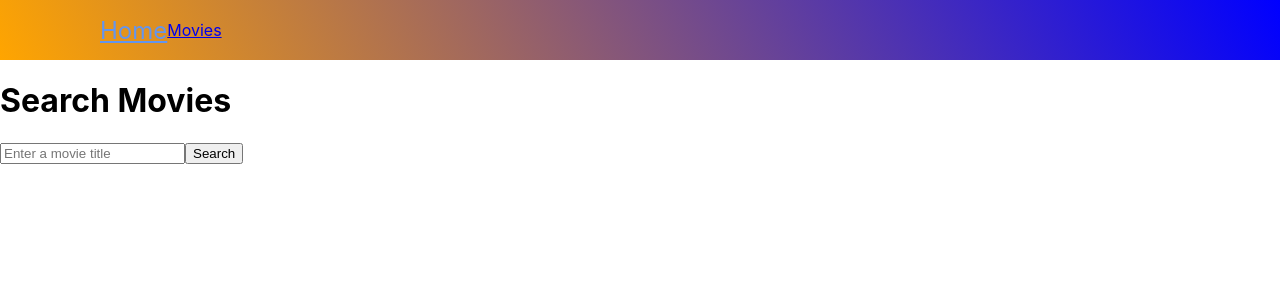
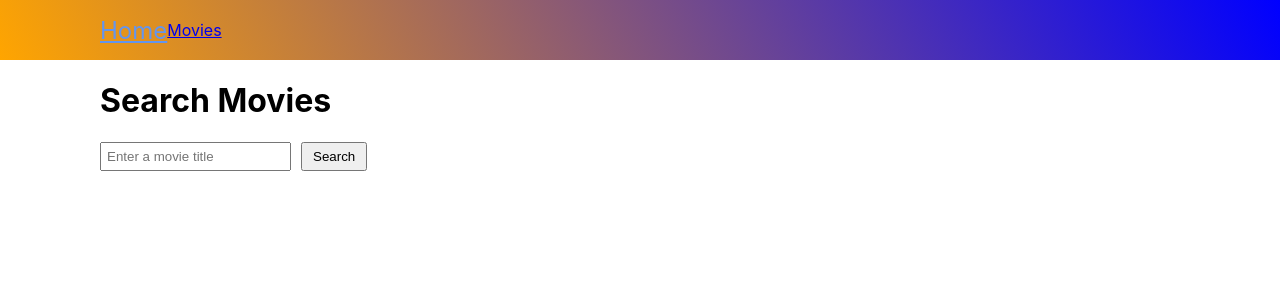
Before and after one commit to Mariusz-72/goit-react-hw-05-movies, a React (Create React App) app: page /movies in a window 1280 px wide. Shown: the top 300 px of the page. Built offline with nearby package versions, Linux system fonts and the light colour scheme.

Commit message:
update 2.4

```diff
--- a/package.json
+++ b/package.json
@@ -8,6 +8,7 @@
     "@testing-library/react": "^12.1.4",
     "@testing-library/user-event": "^13.5.0",
     "axios": "^1.6.2",
+    "node-fetch": "^2.7.0",
     "normalize.css": "^8.0.1",
     "react": "^18.2.0",
     "react-dom": "^18.2.0",
--- a/src/components/Home/Home.jsx
+++ b/src/components/Home/Home.jsx
@@ -1,6 +1,7 @@
 import React, { useEffect, useState } from 'react';
 import { Link } from 'react-router-dom';
 import { getTrendingMovies } from 'services/Api';
+
 import css from './Home.module.css';
 
 const Home = () => {
@@ -12,7 +13,10 @@ const Home = () => {
             const response = await getTrendingMovies();
             setMovies(response.results);
         } catch (error) {
-                console.log('There is a problem with loading popular movies:', error);
+            console.log(
+            'Wystąpił błąd podczas pobierania popularnych filmów:',
+            error
+            );
         }
 };
 
@@ -20,16 +24,18 @@ const Home = () => {
     }, []);
 
 const [hoveredMovieId, setHoveredMovieId] = useState(null);
+
 const handleMouseEnter = movieId => {
         setHoveredMovieId(movieId);
     };
+
 const handleMouseLeave = () => {
         setHoveredMovieId(null);
     };
 
 return (
     <div className={css.home}>
-            <h1>Popular movies</h1>
+        <h1>Popularne filmy</h1>
         {movies.map(movie => (
             <div
             key={movie.id}
@@ -50,8 +56,6 @@ const Home = () => {
             </div>
         ))}
     </div>
-
-
     );
 };
 
--- a/src/components/Movies/Movies.module.css
+++ b/src/components/Movies/Movies.module.css
@@ -0,0 +1,48 @@
+.movies {
+  margin-bottom: 10px;
+  font-size: 16px;
+  margin-left: 100px;
+}
+
+.searchForm {
+  margin-bottom: 20px;
+}
+
+.searchInput {
+  margin-right: 10px;
+  padding: 5px;
+}
+
+.searchButton {
+  padding: 5px 10px;
+}
+
+.movieLink {
+  color: rgb(31, 28, 28);
+  text-decoration: none;
+}
+
+.movieItem {
+  position: relative;
+  display: flex;
+  align-items: center;
+  margin-bottom: 10px;
+}
+
+.movieItem:hover .moviePoster {
+  left: 0;
+  opacity: 1;
+}
+
+.noResults {
+  color: red;
+  margin-top: 10px;
+  font-weight: bold;
+  font-size: 22px;
+}
+
+.moviesContainer {
+  margin-bottom: 10px;
+  font-size: 16px;
+  margin-left: 100px;
+}
--- a/src/services/Api.jsx
+++ b/src/services/Api.jsx
@@ -1,7 +1,8 @@
 import axios from 'axios';
-const API_KEY = '6909cd80103b2d22b83ee7f9c75d0eee';
+
+const API_KEY = '5eb4fde0c979574b7842bf5dec2210bc';
+
 const BASE_URL = 'https://api.themoviedb.org/3';
-
 
 const get = async (url, params = {}) => {
   try {
@@ -16,7 +17,6 @@ const get = async (url, params = {}) => {
   }
 };
 
-
 export const getTrendingMovies = () => {
   const url = `${BASE_URL}/trending/movie/day`;
   return get(url);
@@ -29,7 +29,7 @@ export const searchMovies = query => {
 };
 
 export const getMovieDetails = movieId => {
-    const url = `${BASE_URL}/movies/${movieId}`;
+  const url = `${BASE_URL}/movie/${movieId}`;
   return get(url);
 };
 
@@ -39,6 +39,6 @@ export const getMovieCredits = movieId => {
 };
 
 export const getMovieReviews = movieId => {
-    const url = `${BASE_URL}/movie/${movieId}/reviews`
+  const url = `${BASE_URL}/movie/${movieId}/reviews`;
   return get(url);
 };
```
Also changed, not shown: 1 other file (tests, documents, lock files or other folders). Lines whose indentation alone changed are shown as unchanged.
